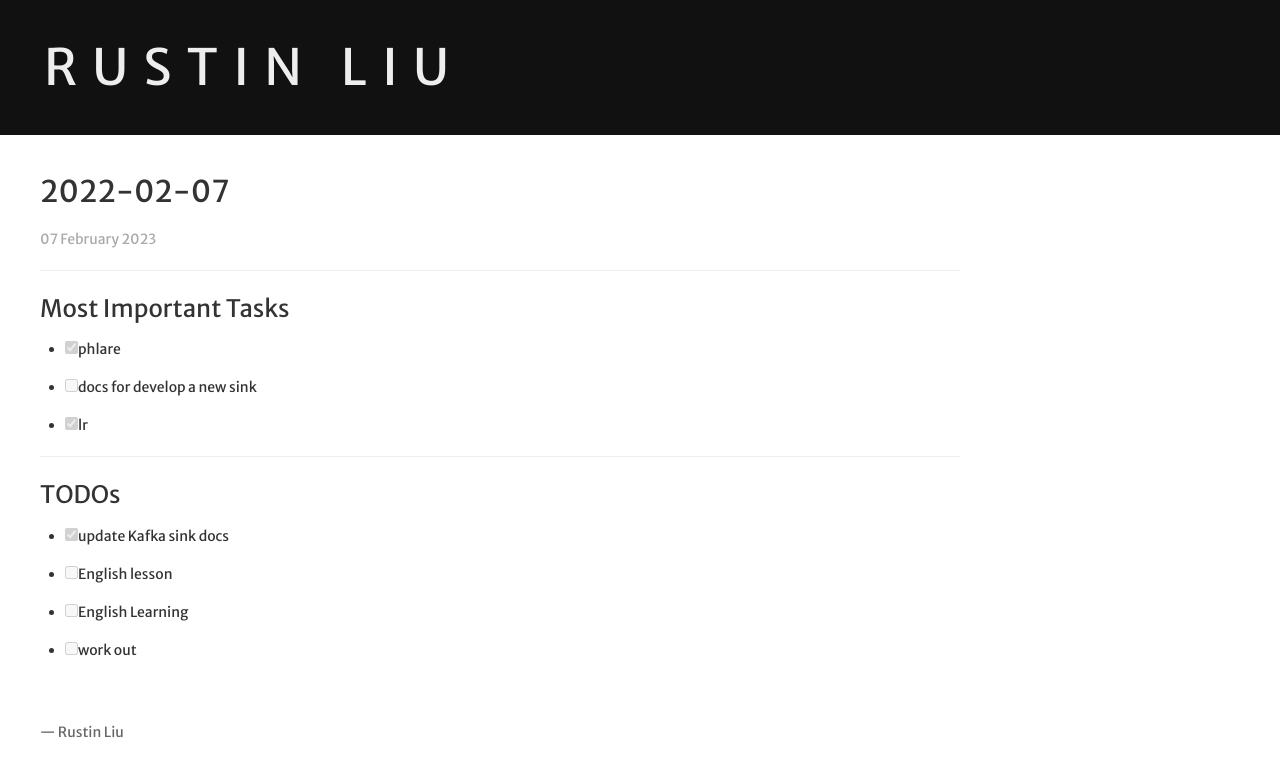
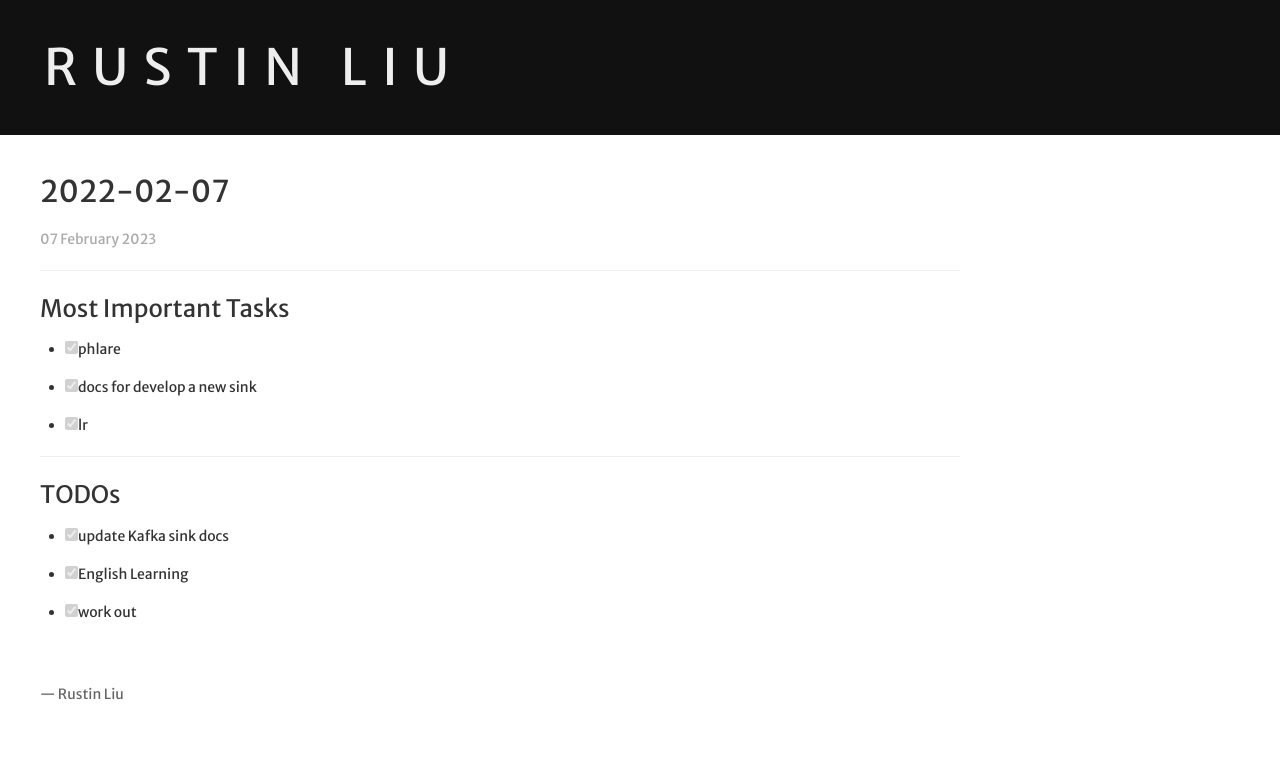
Before and after one commit to hi-rustin/hi-rustin.rs, a Jekyll site: the page built from _logs/2023-02-07.md, in a window 1280 px wide. Shown: the top 777 px of the page. Built offline with Jekyll 4.4.1, drawn with Linux system fonts in a browser that asks for light colours; nearby versions of some CDN libraries; comment, search, counter and statistics services are not loaded.

Commit message:
2023-02-07: good night
Signed-off-by: hi-rustin <rustin.liu@gmail.com>

```diff
--- a/_logs/2023-02-07.md
+++ b/_logs/2023-02-07.md
@@ -7,13 +7,12 @@ layout: post
 ### Most Important Tasks
 
 - [x] phlare
-- [ ] docs for develop a new sink
+- [x] docs for develop a new sink
 - [x] lr
 
 ---
 
 ### TODOs
 - [x] update Kafka sink docs
-- [ ] English lesson
-- [ ] English Learning
-- [ ] work out
+- [x] English Learning
+- [x] work out
```
